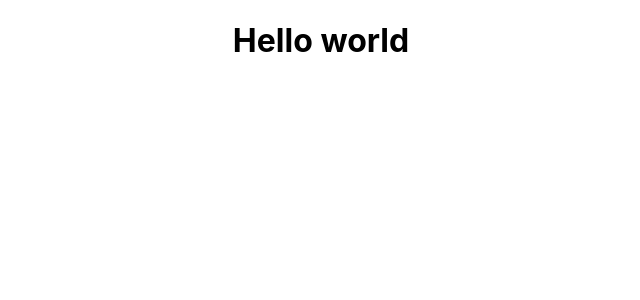
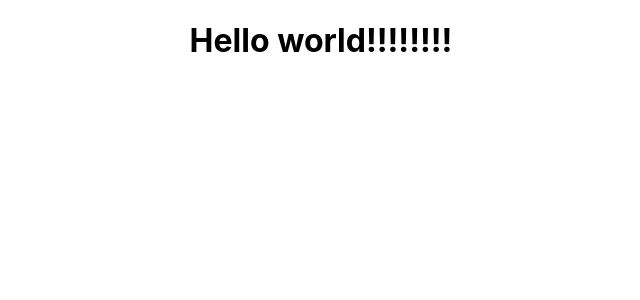
Before and after one commit to NickEcton/NoPlanNeeded, a React (Create React App) app in the folder frontend/: page / in a window 1280 px wide. Shown: the top 300 px of the page, without its empty margins (319-959 px from the left). Built offline with nearby package versions, Linux system fonts and the light colour scheme.

Commit message:
create Root.jsx file to house all the routes

```diff
--- a/frontend/src/App.js
+++ b/frontend/src/App.js
@@ -1,12 +1,19 @@
 import React, { Component } from 'react';
+import { Provider } from 'react-redux';
+import { HashRouter } from 'react-router-dom';
 import logo from './logo.svg';
 import './App.css';
+import Root from './components/Root.jsx';
 
 class App extends Component {
   render() {
     return (
       <div className="App">
-       <h1> Hello world</h1>
+         <Provider store={this.props.store}>
+            <HashRouter>
+              <Root />
+            </HashRouter>
+          </Provider>
       </div>
     );
   }
--- /dev/null
+++ b/frontend/src/components/Root.jsx
@@ -0,0 +1,10 @@
+import React from 'react';
+
+const Root = () => (
+    <div>
+        <h1> Hello world!!!!!!!!</h1>
+
+    </div>
+)
+
+export default Root;
--- a/frontend/src/index.js
+++ b/frontend/src/index.js
@@ -3,8 +3,9 @@ import ReactDOM from 'react-dom';
 import './index.css';
 import App from './App';
 import * as serviceWorker from './serviceWorker';
+import configureStore from './store/store.js';
 
-ReactDOM.render(<App />, document.getElementById('root'));
+ReactDOM.render(<App store={configureStore()}/>, document.getElementById('root'));
 
 // If you want your app to work offline and load faster, you can change
 // unregister() to register() below. Note this comes with some pitfalls.
--- a/frontend/src/noplanneeded.jsx
+++ b/frontend/src/noplanneeded.jsx
@@ -5,7 +5,7 @@ import jwt_decode from 'jwt-decode';
 import * as APIUtil from './util/session_api_util';
 //Components
 import configureStore from './store/store';
-import Root from './components/root.jsx';
+import Root from './components/Root.jsx';
 import registerServiceWorker from './registerServiceWorker';
 
 document.addEventListener('DOMContentLoaded', () => {
--- /dev/null
+++ b/frontend/src/reducers/root_reducer.js
@@ -0,0 +1,8 @@
+import { combineReducers } from 'redux';
+
+
+const rootReducer = combineReducers({
+
+});
+
+export default rootReducer;
--- a/frontend/store/store.js
+++ b/frontend/src/store/store.js
@@ -2,7 +2,7 @@ import { createStore, applyMiddleware } from 'redux';
 import thunk from 'redux-thunk';
 import logger from 'redux-logger';
 
-import rootReducer from '../reducers/root_reducer';
+import rootReducer from '../reducers/root_reducer.js';
 
 const configureStore = (preloadedState = {}) => (
   createStore(
```
